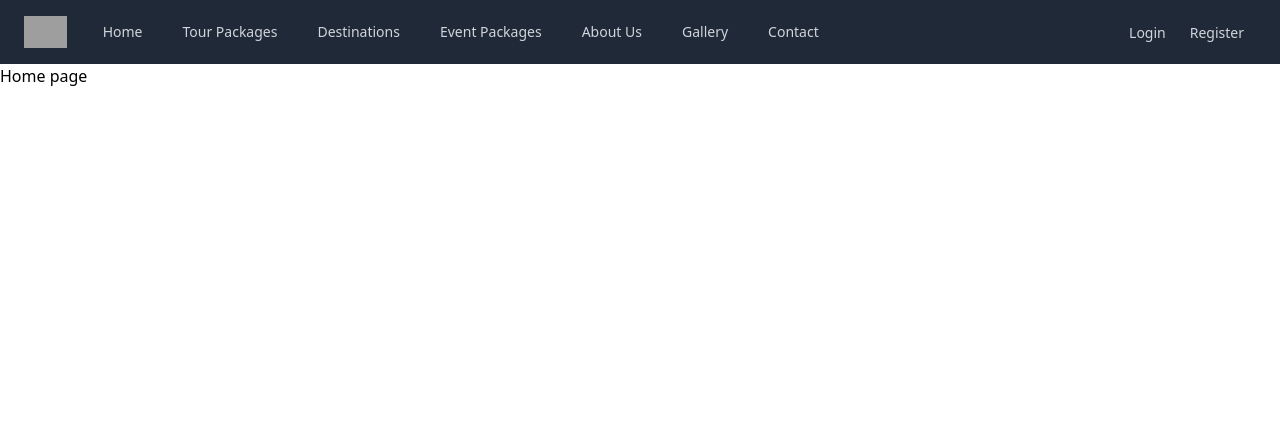
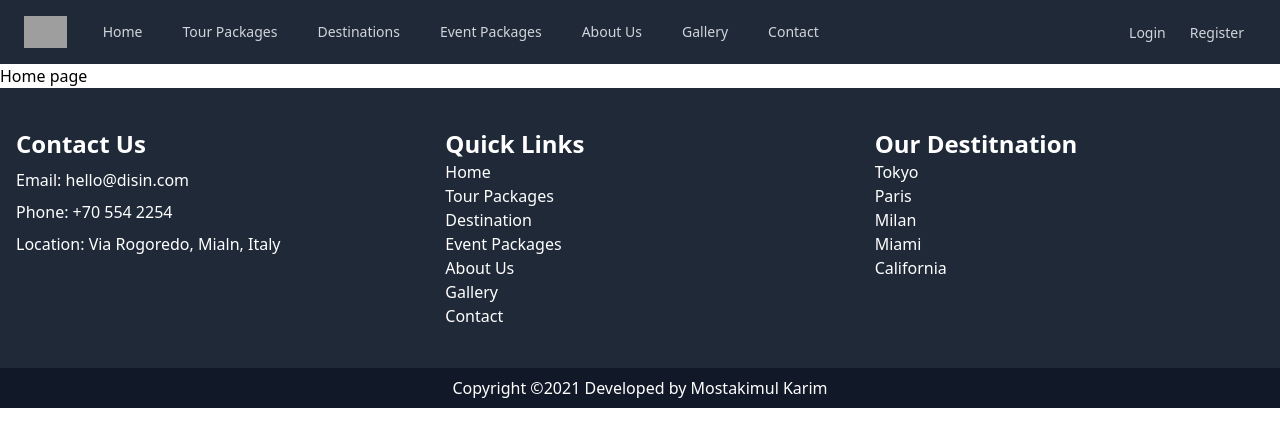
Before and after one commit to Mostakimul/node-tour-react, a React (Create React App) app: page / in a window 1280 px wide. Shown: the top 446 px of the page. Built offline with nearby package versions, Linux system fonts and the light colour scheme; no server answers; grey boxes are pictures that could not be loaded.

Commit message:
basic footer part completed

```diff
--- a/src/App.js
+++ b/src/App.js
@@ -1,4 +1,5 @@
 import { BrowserRouter as Router, Route, Switch } from 'react-router-dom';
+import TheFooter from './components/common/TheFooter';
 import TheNavbar from './components/common/TheNavbar';
 import AuthProvider from './context/AuthProvider';
 import About from './pages/About';
@@ -57,6 +58,7 @@ function App() {
             <Error />
           </Route>
         </Switch>
+        <TheFooter />
       </Router>
     </AuthProvider>
   );
--- /dev/null
+++ b/src/components/common/TheFooter.js
@@ -0,0 +1,64 @@
+import React from 'react';
+import { Link } from 'react-router-dom';
+
+const TheFooter = () => {
+  return (
+    <div>
+      <div className="bg-gray-800">
+        <div className="container">
+          <div className="grid md:grid-cols-3 grid-cols-1 gap-10 py-10 text-white">
+            {/* conatct */}
+            <div className="space-y-2">
+              <h3 className="font-semibold text-2xl">Contact Us</h3>
+              <p>Email: hello@disin.com</p>
+              <p>Phone: +70 554 2254</p>
+              <p>Location: Via Rogoredo, Mialn, Italy</p>
+            </div>
+            {/* page link */}
+            <div>
+              <h3 className="font-semibold text-2xl">Quick Links</h3>
+              <Link to="/" className="block">
+                Home
+              </Link>
+              <Link to="/tour-packages" className="block">
+                Tour Packages
+              </Link>
+              <Link to="/our-destinations" className="block">
+                Destination
+              </Link>
+              <Link to="/event-packages" className="block">
+                Event Packages
+              </Link>
+              <Link to="/about-us" className="block">
+                About Us
+              </Link>
+              <Link to="/gallery" className="block">
+                Gallery
+              </Link>
+              <Link to="/contact-us" className="block">
+                Contact
+              </Link>
+            </div>
+            {/* seriveces */}
+            <div>
+              <h3 className="font-semibold text-2xl">Our Destitnation</h3>
+              <p>Tokyo</p>
+              <p>Paris</p>
+              <p>Milan</p>
+              <p>Miami</p>
+              <p>California</p>
+            </div>
+          </div>
+        </div>
+      </div>
+      {/* copyright section */}
+      <div className="bg-gray-900 py-2 text-center">
+        <p className="text-white font-medium text-base">
+          Copyright &#169;2021 Developed by Mostakimul Karim
+        </p>
+      </div>
+    </div>
+  );
+};
+
+export default TheFooter;
```
